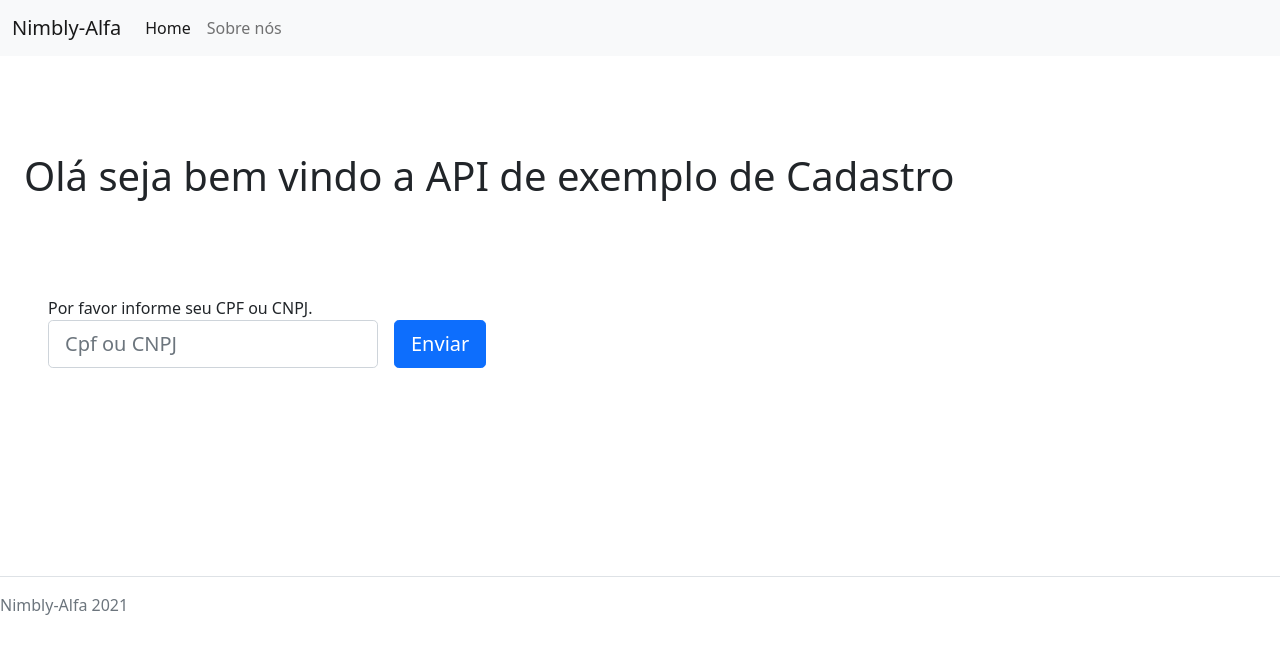
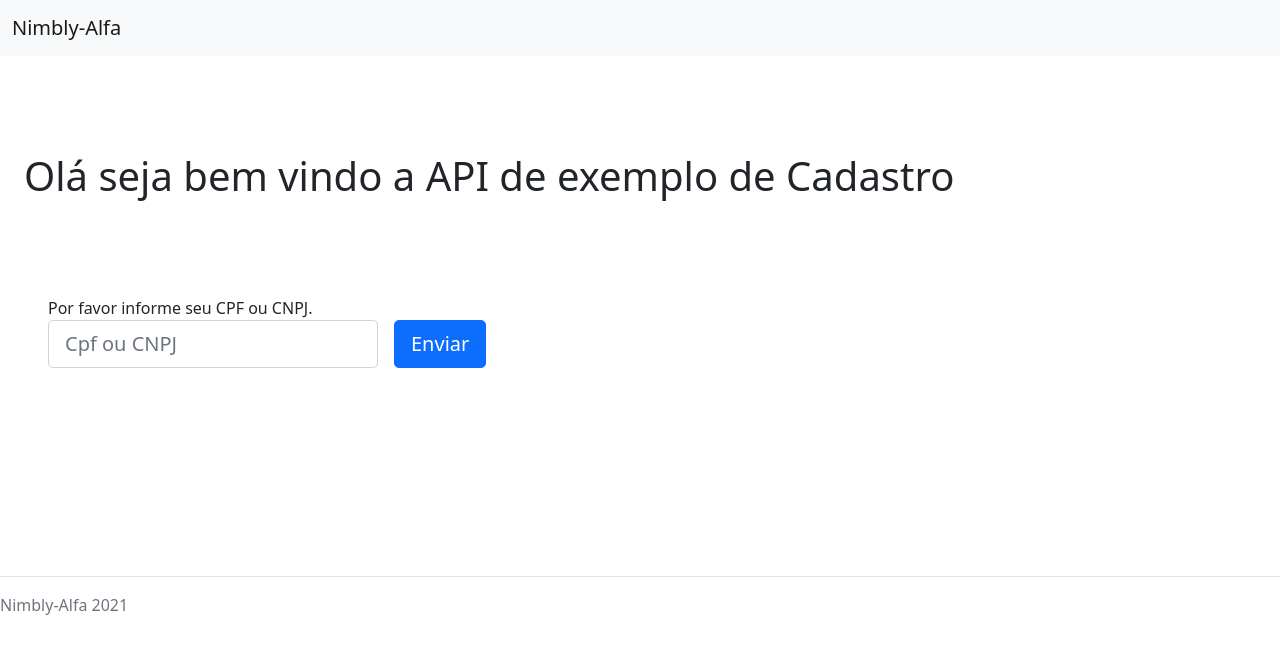
Before and after one commit to Bhscorreia/nimbly-alfa, a Next.js app: page / in a window 1280 px wide. Shown: the top 654 px of the page. Built offline with nearby package versions, Linux system fonts and the light colour scheme.

Commit message:
pequeno ajuste no layout

```diff
--- a/components/Layout.tsx
+++ b/components/Layout.tsx
@@ -23,18 +23,6 @@ const Layout = ({ children, title = 'This is the default title' }: Props) => (
           <span className="navbar-toggler-icon"></span>
         </button>
           <div className="collapse navbar-collapse" id="navbarSupportedContent">
-          <ul className="navbar-nav me-auto mb-2 mb-lg-0">
-            <li className="nav-item">
-            <Link href="/">
-              <a className="nav-link active" aria-current="page">Home</a>
-            </Link>
-            </li>
-            <li className="nav-item">
-            <Link href="/about">
-              <a className="nav-link">Sobre nós</a>
-            </Link>
-            </li>
-          </ul>
         </div>
       </div>
     </nav>
```
